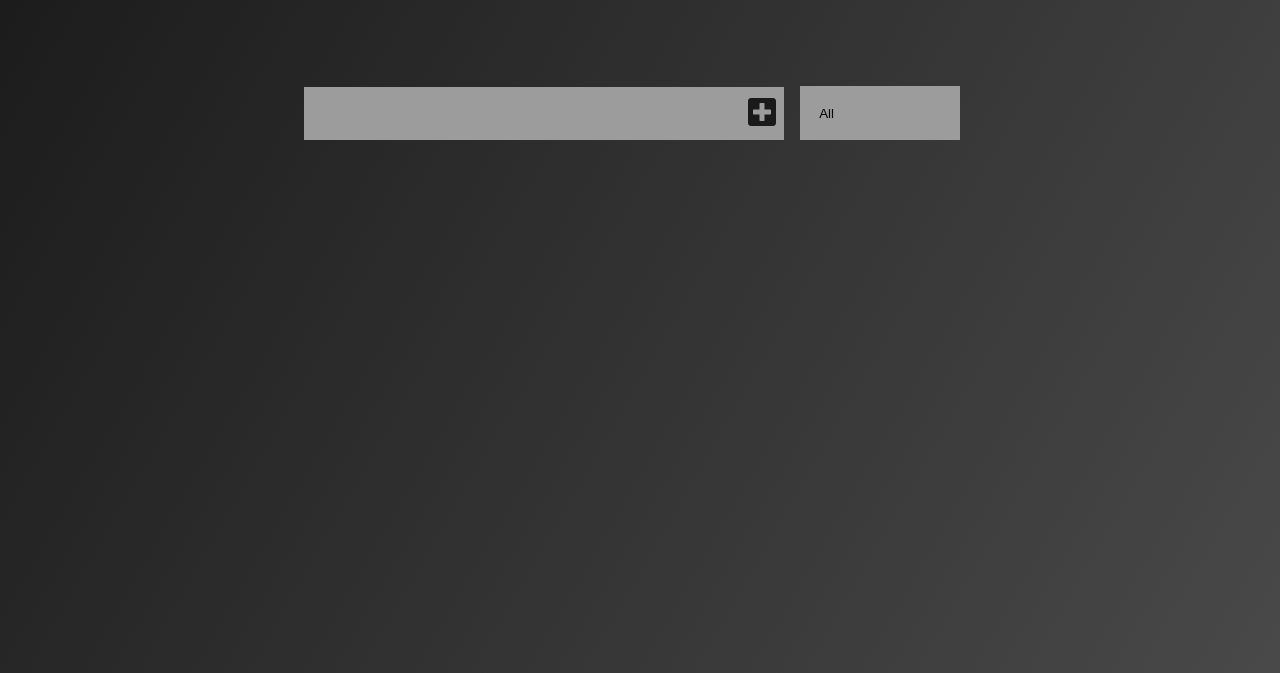
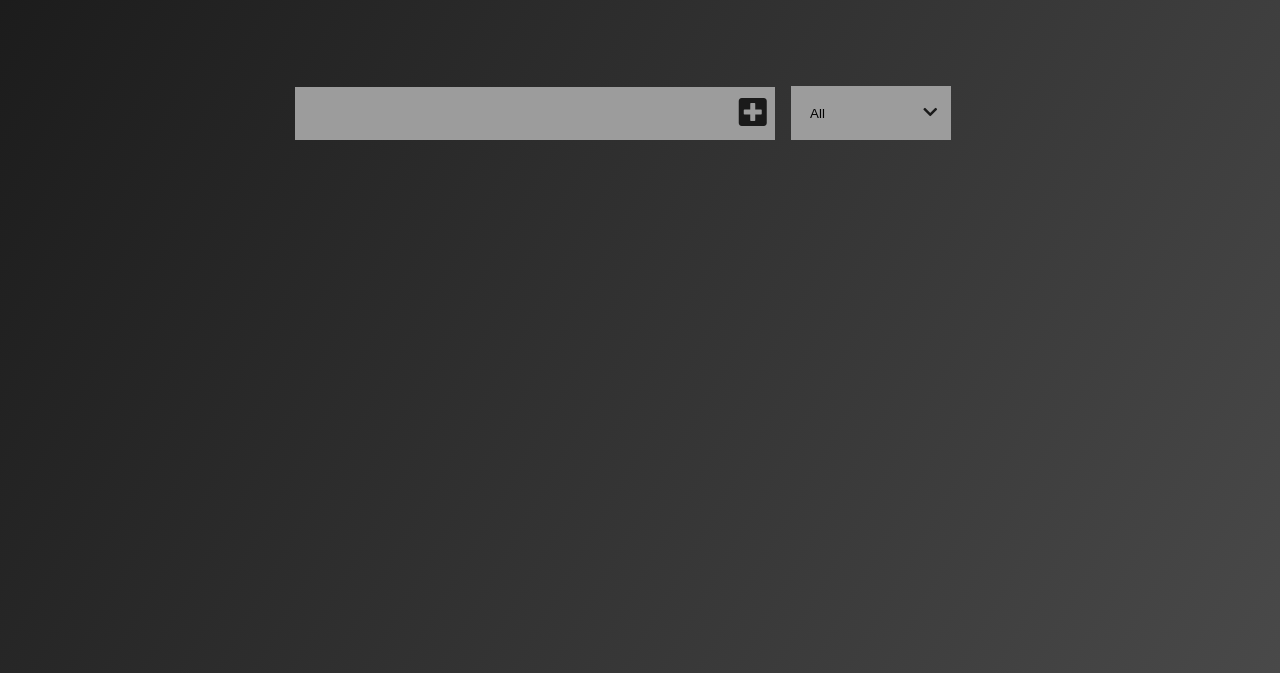
Before and after one commit to MarkyXXIII/To_Do_List, a plain HTML site: page index.html in a window 1280 px wide. Shown: the part 127-800 px from the top of the page. Drawn offline with Linux system fonts and the light colour scheme.

Commit message:
added screenshots

```diff
--- a/index.html
+++ b/index.html
@@ -20,11 +20,14 @@
         <button class="todo-button" type="submit">
             <i class="fas fa-plus-square"></i>
         </button>
-        <select name="todos" class="filter-todo">
-            <option value="all">All</option>
-            <option value="completed">Completed</option>
-            <option value="uncompleted">Incomplete</option>
-        </select>
+        <div class="select-wrapper">
+            <select name="todos" class="filter-todo">
+                <option value="all">All</option>
+                <option value="completed">Completed</option>
+                <option value="uncompleted">Incomplete</option>
+            </select>
+        <i class="fa fa-chevron-down"></i>
+        </div>
     </form>
     <div class="todo-container">
         <ul class="todo-list"></ul>
```
Also changed, not shown: screenshots/ss1.jpg (added), screenshots/ss2.jpg (added), screenshots/ss3.jpg (added), screenshots/ss4.jpg (added), screenshots/ss5.jpg (added), screenshots/ss6.jpg (added).
